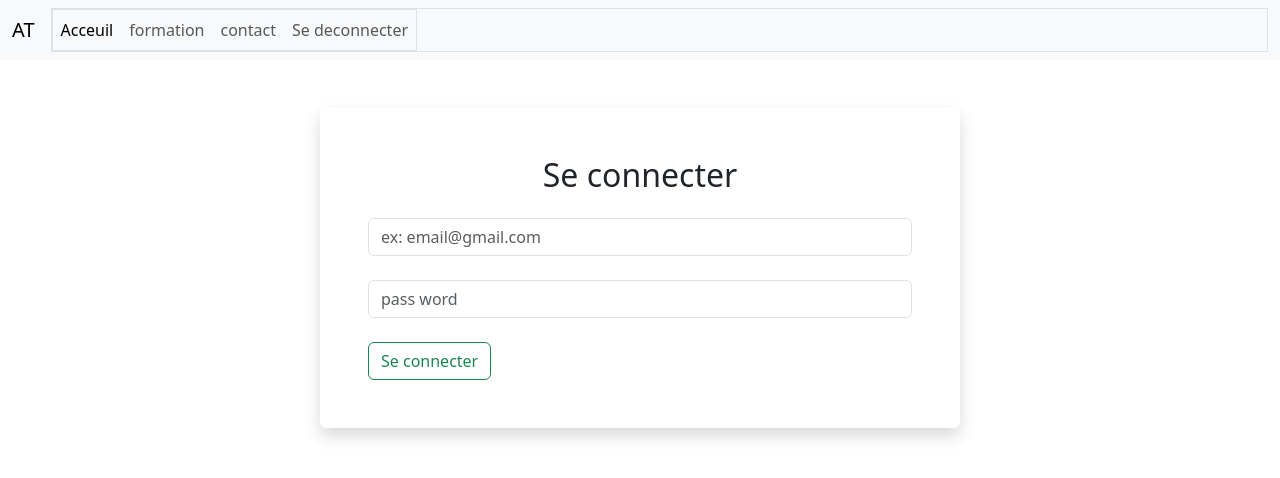
After one commit to IlyasomarH/codePython, a Flask app: page /login in a window 1280 px wide. The commit adds this page. Shown: the top 478 px of the page. Run offline with Flask 3, Linux system fonts and the light colour scheme.

```diff
--- a/main.py
+++ b/main.py
@@ -1,8 +1,8 @@
-from flask import Flask, render_template
+from flask import Flask, render_template, request, redirect, url_for, session
 
 app= Flask(__name__)
 
-
+app.secret_key="hello"
 @app.route('/')
 def index():
     return render_template('index.html' , name="Ilyas", title="Acceuil")
@@ -14,6 +14,33 @@ def user():
 @app.route('/contact')
 def contact():
     return render_template("contact.html")
+
+
+@app.route('/login', methods=['GET', 'POST'])
+def login():
+
+
+    if request.method=='POST':
+        email=request.form['email']
+        passW=request.form['pass']
+        if email=='ilyas@gmail.com':
+            session['email']='ilyas@gmail.com'
+            session['name']='ilyas'
+
+            return redirect(url_for('index'))
+        else:
+            return redirect(url_for('index'))
+
+    return render_template('login.html')
+
+@app.route("/seDeconnecter")
+def logout():
+     session.pop('email', None)
+     session.pop('name', None)
+     return redirect(url_for('login'))
+
+
+
 
 if __name__=='__main__':
     app.run(debug=True)
--- a/templates/base.html
+++ b/templates/base.html
@@ -25,6 +25,7 @@
                   <li class="nav-item">
                     <a class="nav-link" href="/formation">formation</a>
                   </li>
+
                   <!-- <li class="nav-item dropdown">
                     <a class="nav-link dropdown-toggle" href="#" role="button" data-bs-toggle="dropdown" aria-expanded="false">
                       Dropdown
@@ -39,6 +40,26 @@
                   <li class="nav-item">
                     <a class="nav-link  " href="/contact">contact</a>
                   </li>
+
+
+                  {% if session['email']=='ilyas@gmail.com'%}
+                    <li class="nav-item">
+                      <a class="nav-link" href="/seDeconnecter">Se deconnecter</a>
+                    </li>
+                    <li class="nav-item">
+                      <a class="nav-link" href="">{{ session["name"]}}</a>
+                    </li>
+                  {% elif session['email'] != 'ilyas@gmail.com' %}
+                  <li class="nav-item">
+                    <a class="nav-link" href="/seDeconnecter">Se deconnecter</a>
+                  </li>
+
+                  {%else %}
+                    <li class="nav-item">
+                      <a class="nav-link" href="/login">Se connecter</a>
+                    </li>
+
+                  {%endif%}
                 </ul>
                 <!-- <form class="d-flex" role="search">
                   <input class="form-control me-2" type="search" placeholder="Search" aria-label="Search">
--- /dev/null
+++ b/templates/login.html
@@ -0,0 +1,15 @@
+{% extends 'base.html'%}
+
+
+{% block content %}
+
+
+<form action="#" method="post" class="w-50  shadow mx-auto p-5 mt-5 rounded">
+    <h2 class="text-center">Se connecter</h2>
+    <input type="email" class="form-control my-4" name="email" placeholder="ex: email@gmail.com">
+    <input type="password" class="form-control my-4" placeholder="pass word " name="pass">
+    <input type="submit" value="Se connecter" class="btn btn-outline-success">
+</form>
+
+
+{%endblock%}
```
Also changed, not shown: app.py (added, +42 -0 lines).
